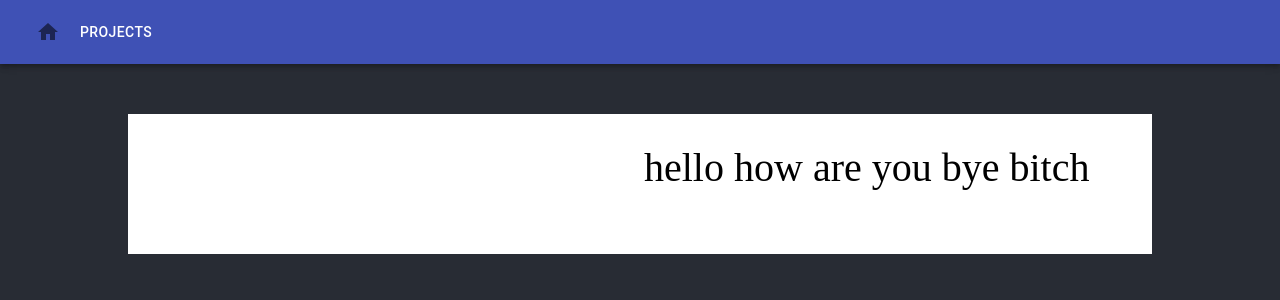
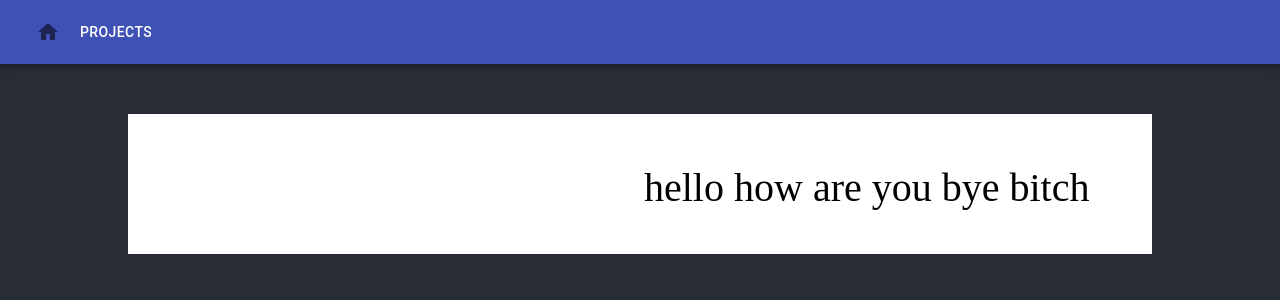
Before and after one commit to orange-puff/Playground, a React (Create React App) app in the folder src/Playground.Web/UI/: page /projects/typing_project in a window 1280 px wide. Shown: the top 300 px of the page. Built offline with nearby package versions, Linux system fonts and the light colour scheme.

Commit message:
this is good spacing

```diff
--- a/src/Playground.Web/UI/src/components/projects/typing_project/TypingProject.tsx
+++ b/src/Playground.Web/UI/src/components/projects/typing_project/TypingProject.tsx
@@ -34,7 +34,7 @@ const useStyles = makeStyles((theme) => ({
         fontSize: JSON.stringify(FONT_SIZE) + "px",
         outline: "none",
         float: "left",
-        marginTop: JSON.stringify(Math.floor(BOX_HEIGHT / 2) - FONT_SIZE) + "px"
+        marginTop: JSON.stringify(Math.floor(BOX_HEIGHT / 2) - Math.floor(FONT_SIZE/2)) + "px"
     },
     rightBox: {
         width: JSON.stringify(Math.floor(BOX_WIDTH / 2) - 10) + "px",
@@ -47,7 +47,7 @@ const useStyles = makeStyles((theme) => ({
         marginRight: "10px",
         fontSize: JSON.stringify(FONT_SIZE) + "px",
         fontFamily: "Times New Roman, Times, serif",
-        marginTop: JSON.stringify(Math.floor(BOX_HEIGHT / 2) - FONT_SIZE) + "px",
+        marginTop: JSON.stringify(Math.floor(BOX_HEIGHT / 2) - Math.floor(FONT_SIZE / 2)) + "px",
         float: "left"
     },
     leftWord: {
@@ -55,7 +55,7 @@ const useStyles = makeStyles((theme) => ({
         marginLeft: "10px",
         fontSize: JSON.stringify(FONT_SIZE) + "px",
         fontFamily: "Times New Roman, Times, serif",
-        marginTop: JSON.stringify(Math.floor(BOX_HEIGHT / 2) - FONT_SIZE) + "px",
+        marginTop: JSON.stringify(Math.floor(BOX_HEIGHT / 2) - Math.floor(FONT_SIZE / 2)) + "px",
         float: "right"
     }
 }));
```
